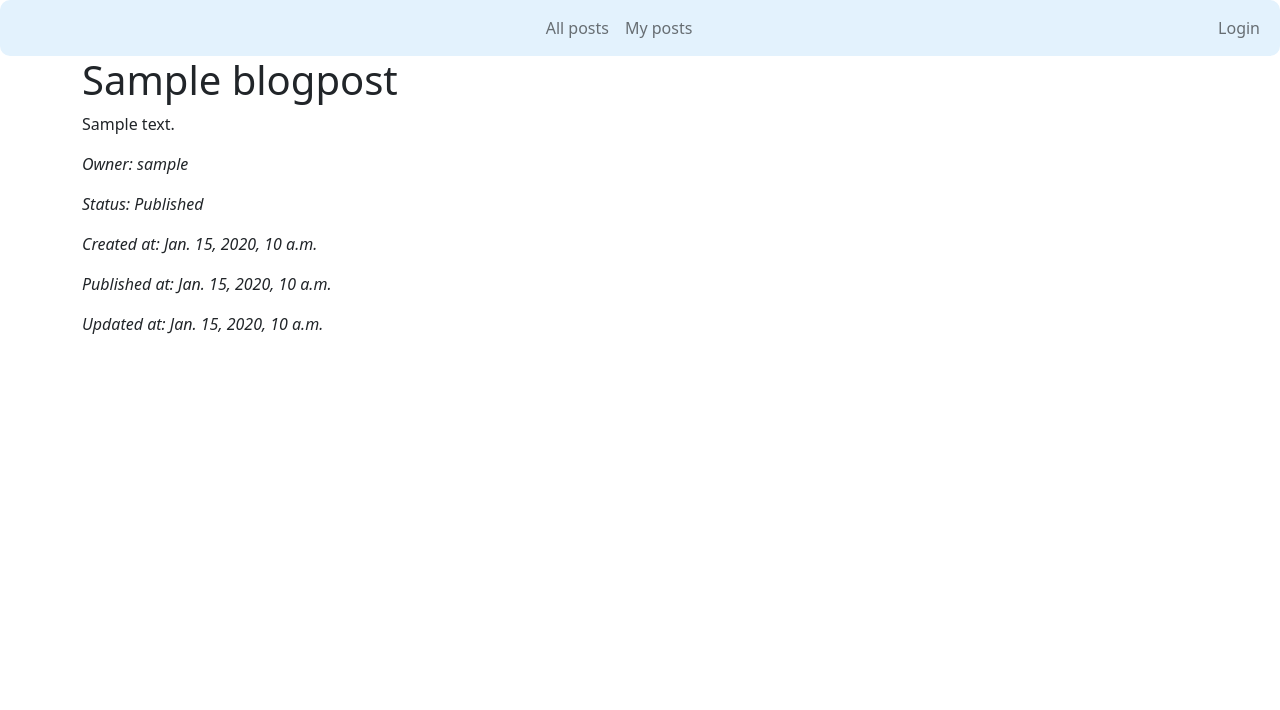
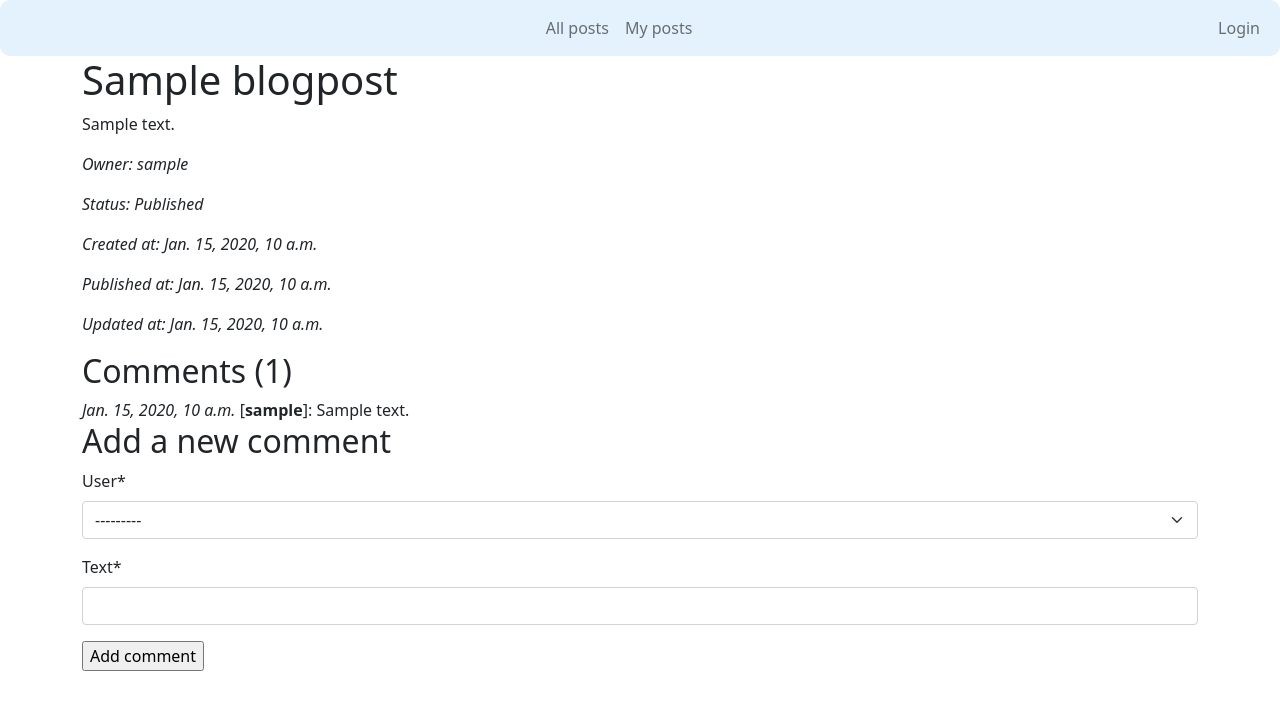
Before and after one commit to agamaontherock/django_projects, a Django app: page /post/1 in a window 1280 px wide. Shown: the top 710 px of the page. Run offline with Django 5.2, Linux system fonts and the light colour scheme; tables that the repository leaves empty hold one stand-in row (values such as "Sample post"); some libraries are stand-ins or nearby versions.

Commit message:
feat: add post commenting

```diff
--- /dev/null
+++ b/my_sample_project/blog_app/forms.py
@@ -0,0 +1,7 @@
+from .models import Comment
+from django import forms
+
+class CommentForm(forms.ModelForm):
+    class Meta:
+        model = Comment
+        fields = ['user', 'text']
--- a/my_sample_project/blog_app/models.py
+++ b/my_sample_project/blog_app/models.py
@@ -59,3 +59,11 @@
                 self.published_at = timezone.now()
         self.slug = slugify(self.title)
         super().save(*args, **kwargs)
+
+
+class Comment(models.Model):
+    user = models.ForeignKey(User, on_delete=models.CASCADE)
+    text = models.CharField(max_length=200)
+    blogpost = models.ForeignKey(BlogPost, related_name="comments", on_delete=models.CASCADE)
+    post_time = models.DateTimeField(auto_now_add=True)
+    active = models.BooleanField(default=True)
--- a/my_sample_project/blog_app/templates/blog_app/blogpost_detail.html
+++ b/my_sample_project/blog_app/templates/blog_app/blogpost_detail.html
@@ -11,4 +11,13 @@
 <p><i>Created at: {{blogpost.updated_at}}</i></p>
 <p><i>Published at: {{blogpost.published_at}}</i></p>
 <p><i>Updated at: {{blogpost.updated_at}}</i></p>
+
+<h2>Comments ({{blogpost.comments.count}})</h2>
+{% for comment in blogpost.comments.all %}
+<i>{{comment.post_time}}</i> [<b>{{comment.user.username}}</b>]: {{comment.text}}
+<br/>
+{% endfor %}
+
+{%include 'blog_app/includes/comment_form.html' with post=blogpost %}
+
 {%endblock%}
--- /dev/null
+++ b/my_sample_project/blog_app/templates/blog_app/includes/comment_form.html
@@ -0,0 +1,7 @@
+{% load crispy_forms_tags %}
+<h2>Add a new comment</h2>
+<form action="{% url "blog_app:post_comment" post.id %}" method="post">
+{{ comment_form | crispy }}
+{% csrf_token %}
+<p><input type="submit" value="Add comment"></p>
+</form>
--- a/my_sample_project/blog_app/urls.py
+++ b/my_sample_project/blog_app/urls.py
@@ -11,4 +11,5 @@
     path('delete_post/<int:pk>', BlogDeleteView.as_view(),name="delete_post"),
     path('update_post/<int:pk>',BlogUpdateView.as_view() ,name="update_post"),
     path('create_post/', BlogPostCreateView.as_view() ,name="create_post"),
+    path('post_comment/<int:post_id>', post_comment, name="post_comment")
 ]
--- a/my_sample_project/blog_app/views.py
+++ b/my_sample_project/blog_app/views.py
@@ -6,20 +6,28 @@
 from .models import BlogPost
 from django.http import Http404
 from .ownerviews import *
-from django.utils import timezone
+from .forms import *
+from django.views.decorators.http import require_POST
 
 class BlogListView(ListView):
     model = BlogPost
     paginate_by = 5
-    queryset = BlogPost.objects.all()
+    queryset = BlogPost.published_objects.all()
 
 class MyPostsListView(ListView):
     model = BlogPost
     paginate_by = 5
-    queryset = BlogPost.published_objects.all()
+
+    def get_queryset(self):
+        return super().get_queryset().filter(owner = self.request.user)
 
 class BlogDetailView(DetailView):
     model = BlogPost
+
+    def get_context_data(self, **kwargs):
+        ctx = super().get_context_data(**kwargs)
+        ctx["comment_form"] = CommentForm()
+        return ctx
 
     def get_object(self, queryset=None):
         pk = self.kwargs.get("pk")
@@ -49,3 +57,23 @@
     model = BlogPost
     success_url = reverse_lazy("blog_app:posts")
     fields = ["title", "text", "status"]
+
+@require_POST
+def post_comment(request, post_id):
+    post = get_object_or_404(BlogPost, id=post_id) #,status=BlogPost.PublicationStatus.PUBLISHED
+    comment = None
+
+    form = CommentForm(data=request.POST)
+    if form.is_valid():
+        comment = form.save(commit=False)
+        comment.blogpost = post
+        comment.save()
+
+    return render(request,
+                  'blog_app/comment.html',
+                  {
+                    'blogpost': post,
+                    'form': form,
+                    'comment': comment
+                  }
+                  )
```
Also changed, not shown: my_sample_project/blog_app/admin.py (+12 -2 lines), my_sample_project/blog_app/templates/blog_app/comment.html (added, +10 -0 lines), my_sample_project/blog_app/migrations/0004_alter_blogpost_options.py (added), my_sample_project/blog_app/migrations/0005_comment.py (added).
